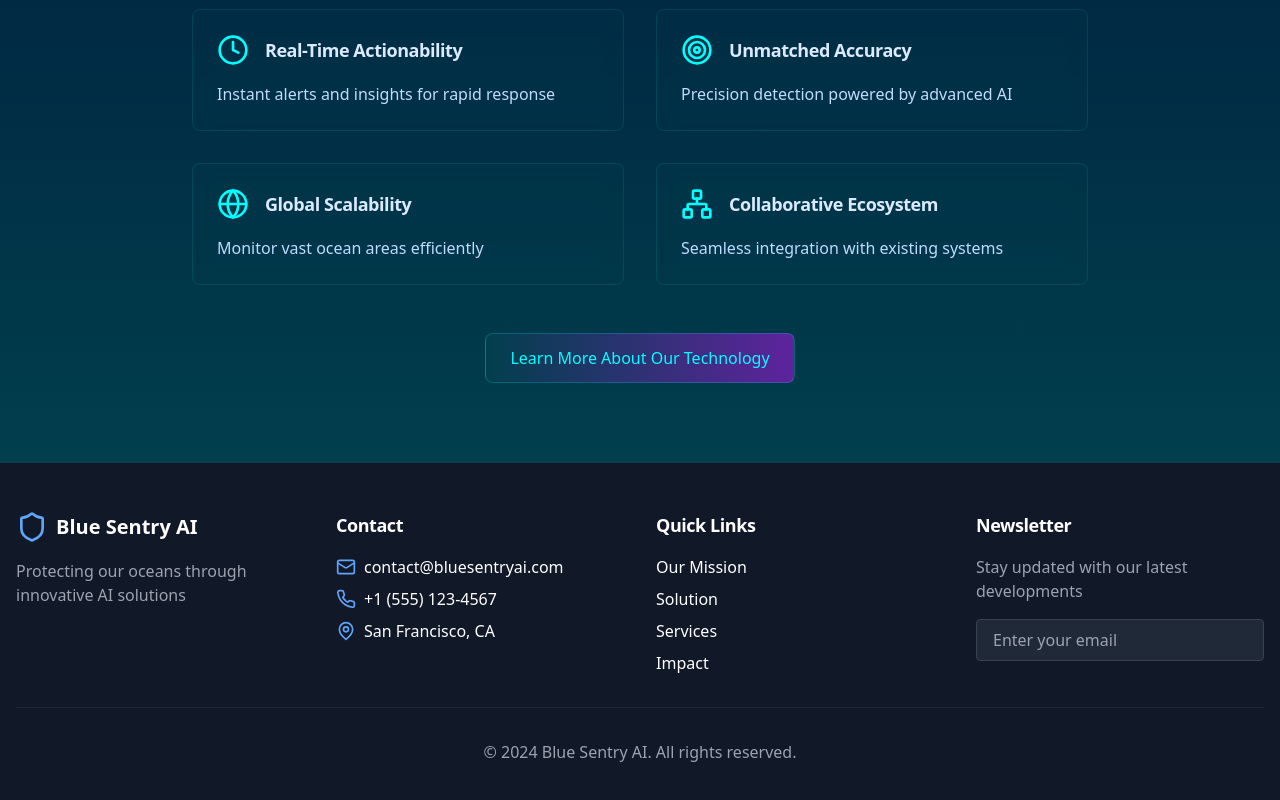
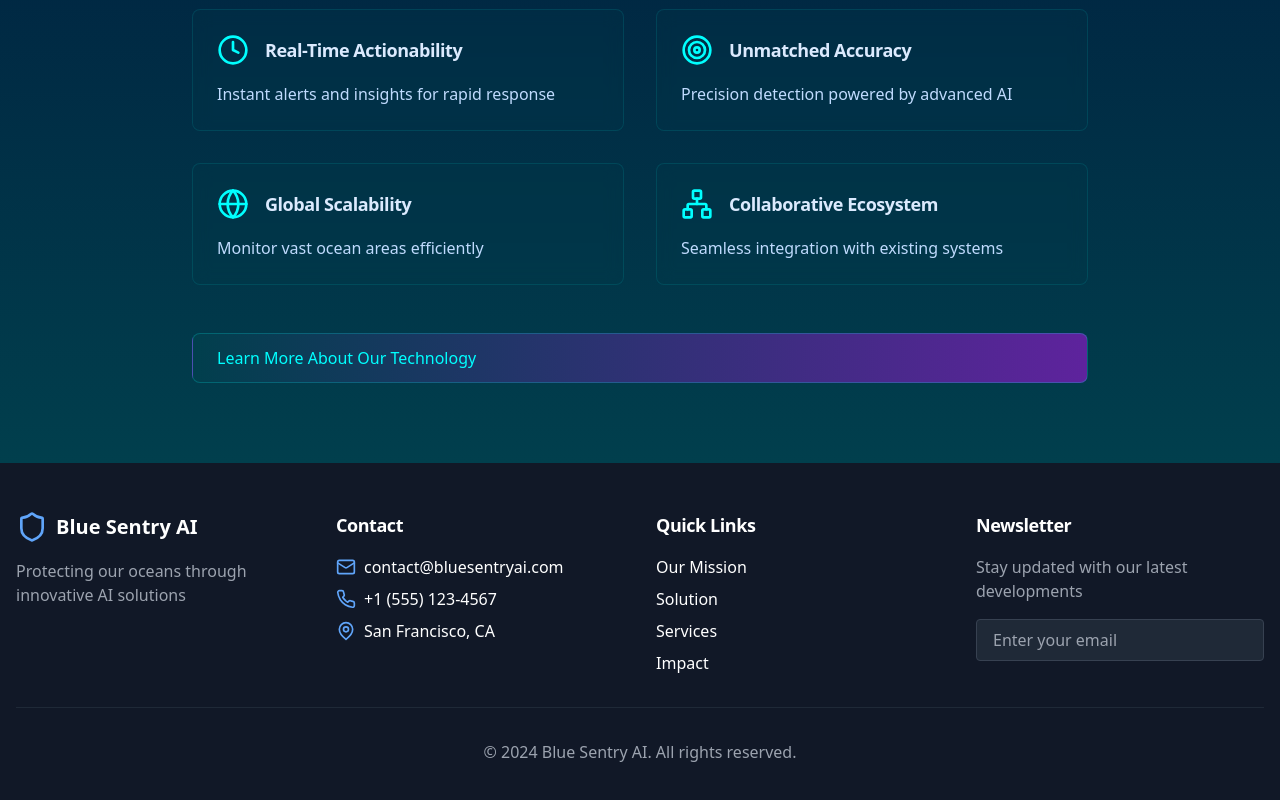
Before and after one commit to ALGOREX-PH/Blue-Sentry-AI, a React (Vite) app: page / in a window 1280 px wide. Shown: the part 5497-6297 px from the top of the page. Built offline with nearby package versions, Linux system fonts and the light colour scheme.

Commit message:
Updated Features Component

```diff
--- a/src/components/home/Features.tsx
+++ b/src/components/home/Features.tsx
@@ -72,7 +72,7 @@ export function Features() {
           </div>
 
           <div className="mt-12 text-center">
-            <Button className="mx-auto">
+            <Button className="mx-auto" to="/explore-technology">
               Learn More About Our Technology
             </Button>
           </div>
```
